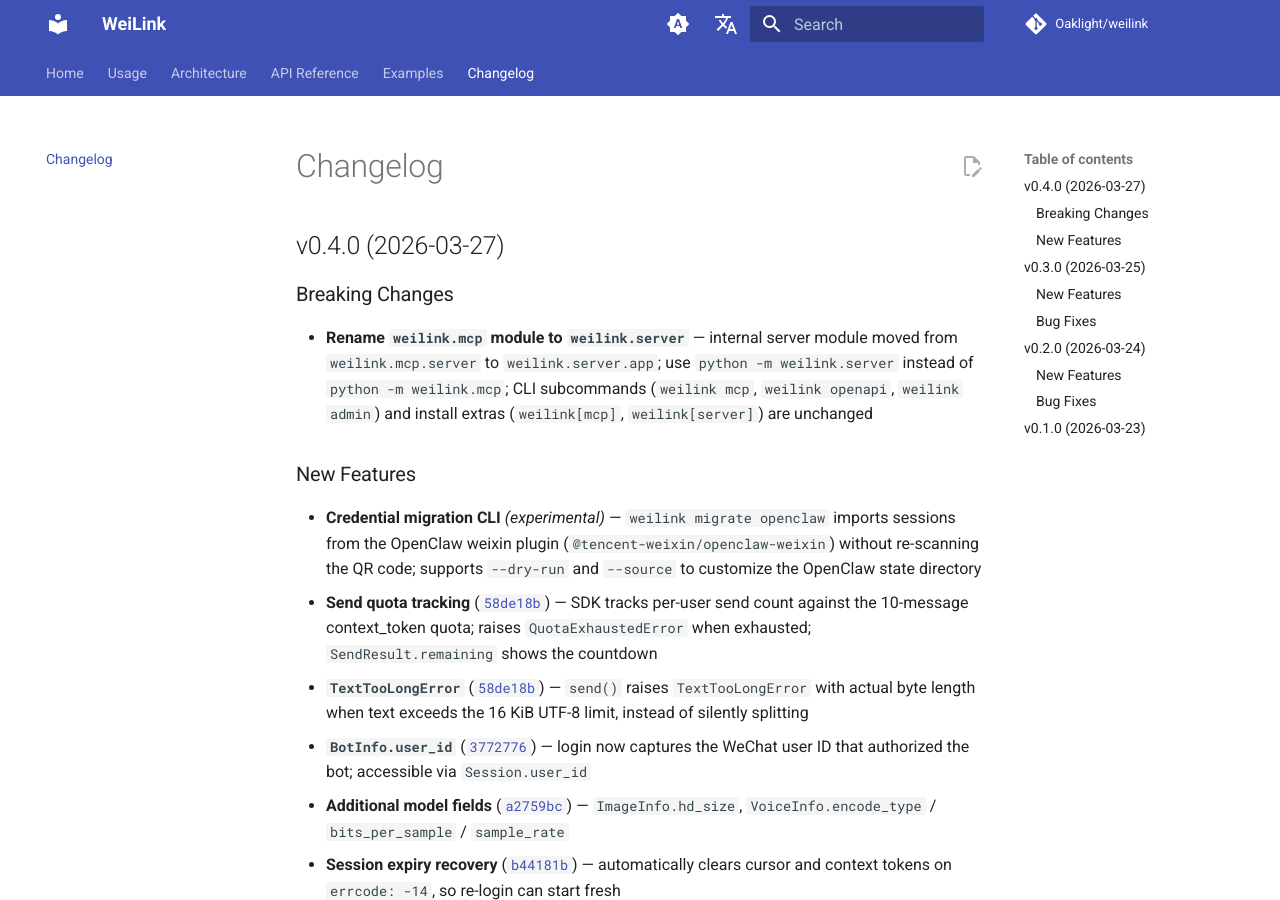
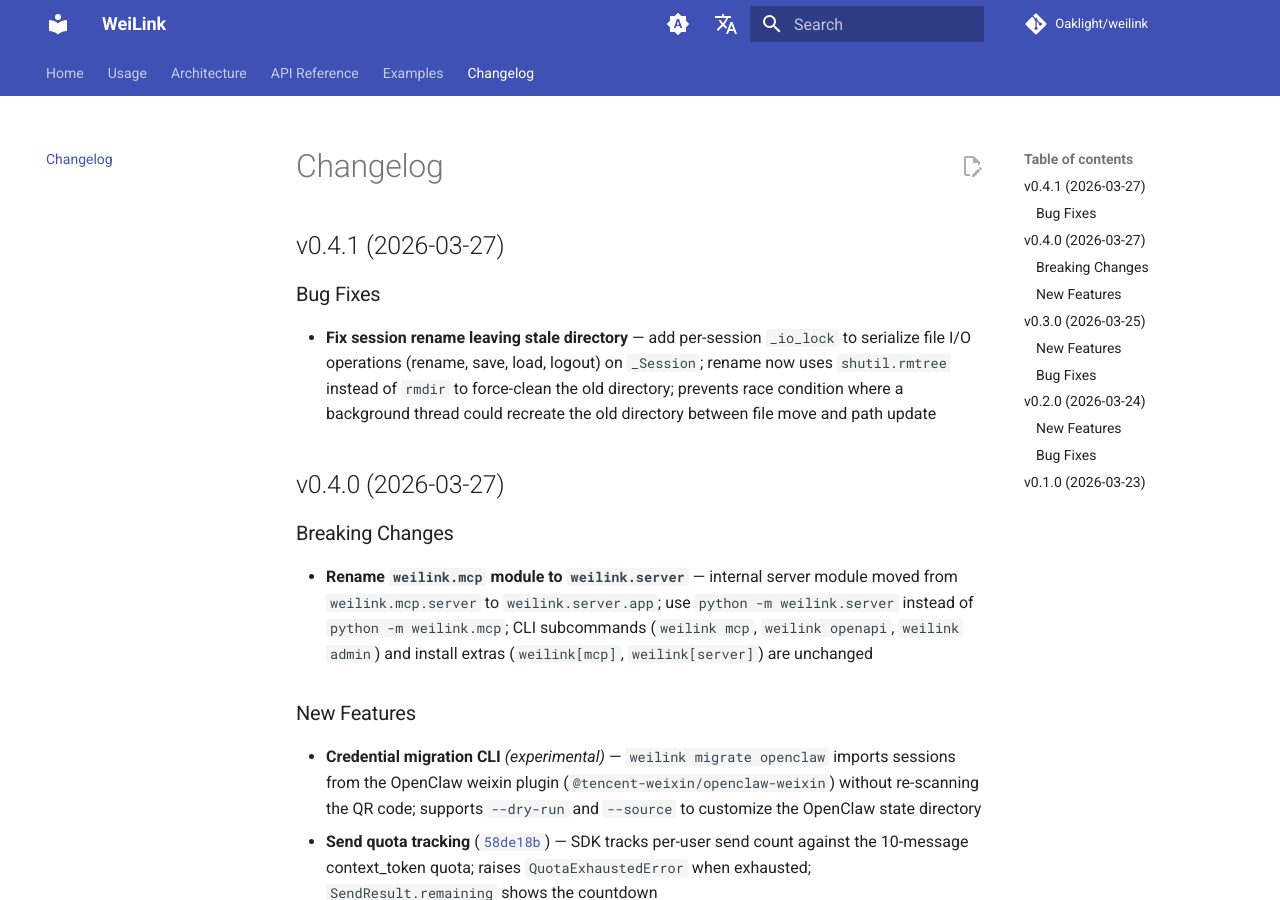
Before and after one commit to Oaklight/weilink, an MkDocs documentation site: the page built from docs/changelog.md, in a window 1280 px wide and 900 px high. Built offline with MkDocs 1.6.1 and Material for MkDocs 9.7.7, drawn with Linux system fonts in a browser that asks for light colours; comment, search, counter and statistics services are not loaded.

Commit message:
add v0.4.1 changelog entry

```diff
--- a/docs/changelog.md
+++ b/docs/changelog.md
@@ -1,4 +1,10 @@
 # Changelog
+
+## v0.4.1 (2026-03-27)
+
+### Bug Fixes
+
+- **Fix session rename leaving stale directory** — add per-session `_io_lock` to serialize file I/O operations (rename, save, load, logout) on `_Session`; rename now uses `shutil.rmtree` instead of `rmdir` to force-clean the old directory; prevents race condition where a background thread could recreate the old directory between file move and path update
 
 ## v0.4.0 (2026-03-27)
 
```
